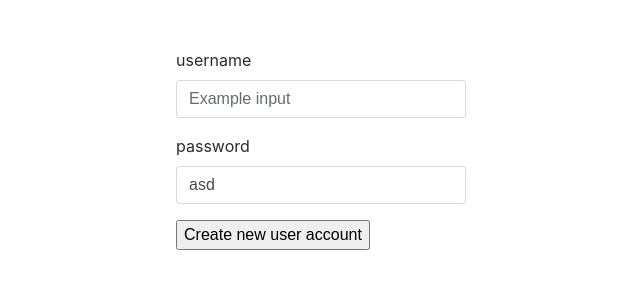
After one commit to Paulowarren31/RightTimeTreatment, a Django app: template templates/adduser.html in a window 1280 px wide. The commit adds this page. Shown: the top 300 px of the page, without its empty margins (319-959 px from the left). Run offline with Django 3.2, Linux system fonts and the light colour scheme; the template is opened without the code that fills it, so the values that code supplies are empty; some libraries are stand-ins or nearby versions.

Commit message:
bunch of stuff happened

```diff
--- /dev/null
+++ b/templates/adduser.html
@@ -0,0 +1,17 @@
+{% extends 'base.html' %}
+{% block content %}
+<div class="container pt-5" style="width: 25%;">
+<form method="post" action="/test">
+    {% csrf_token %}
+    <div class="form-group">
+        <label for="formGroupExampleInput">username </label>
+        <input type="text" class="form-control" name="username" placeholder="Example input">
+    </div>
+    <div class="form-group">
+        <label for="formGroupExampleInput2">password</label>
+        <input type="text" class="form-control" name="password" value="asd" placeholder="Another input">
+    </div>
+    <input type="submit" value="Create new user account" />
+</form>
+</div>
+{% endblock %}
--- a/templates/index.html
+++ b/templates/index.html
@@ -1,4 +1,5 @@
 {% extends 'base.html' %}
 {% block content %}
 <h1> hello {{test}} </h1>
+<a href="{% url 'post_new' %}" class="top-menu">addboy<span class="glyphicon glyphicon-plus"></span></a>
 {% endblock %}
--- /dev/null
+++ b/templates/login.html
@@ -0,0 +1,2 @@
+{% block content %}
+{% endblock %}
```
